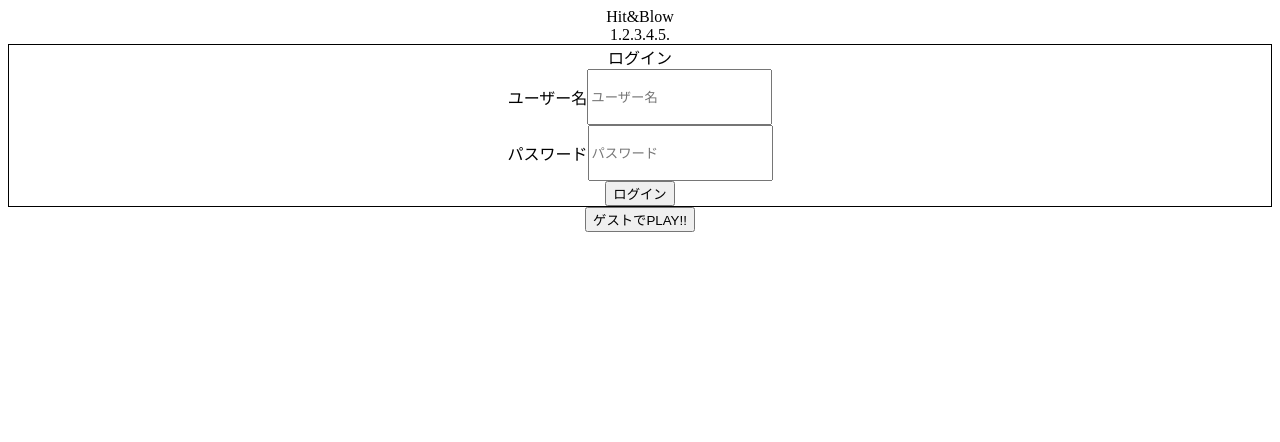
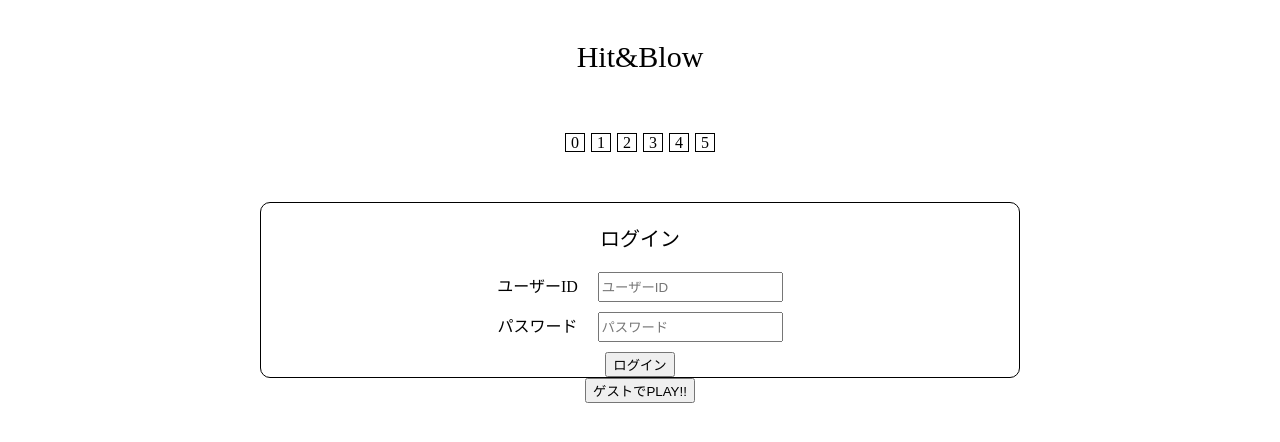
Before and after one commit to pen0914/numbers-game, a React (Create React App) app: page / in a window 1280 px wide. Shown: the top 442 px of the page. Built offline with nearby package versions, Linux system fonts and the light colour scheme.

Commit message:
login部分のCSS

```diff
--- /dev/null
+++ b/src/components/molecules/AfterLoginPart.jsx
@@ -0,0 +1,19 @@
+import styled from "styled-components";
+
+import { useSettingUser } from "../../hooks/useSettingUser";
+import { PlayButton } from "../atoms/PlayButton";
+
+export const AfterLoginPart = (props) => {
+  const { className } = props;
+  const { userData } = useSettingUser();
+  return (
+    <SDiv className={className}>
+      <div>こんにちは{userData}さん!!</div>
+      <PlayButton>PLAY!!</PlayButton>
+    </SDiv>
+  );
+};
+
+const SDiv = styled.div`
+  border: solid 1px black;
+`;
--- a/src/components/molecules/LoginPart.jsx
+++ b/src/components/molecules/LoginPart.jsx
@@ -4,7 +4,8 @@ import styled from "styled-components";
 import { LoginButton } from "../atoms/LoginButton";
 import { useLogin } from "../../hooks/useLogin";
 
-export const LoginPart = () => {
+export const LoginPart = (props) => {
+  const { setLogin, className } = props;
   const { login } = useLogin();
   const [user, setUser] = useState({
     id: "",
@@ -23,24 +24,24 @@ export const LoginPart = () => {
     }));
 
   const onClickLogin = () => {
-    login(user);
+    login({ user, setLogin });
   };
 
   return (
-    <SDiv>
-      <div>ログイン</div>
+    <SDiv className={className}>
+      <SP>ログイン</SP>
       <div>
         <SInputDiv>
-          <p>ユーザー名</p>
-          <input
-            placeholder="ユーザー名"
+          ユーザーID
+          <SInput
+            placeholder="ユーザーID"
             value={user.id}
             onChange={onChangeUserId}
           />
         </SInputDiv>
         <SInputDiv>
-          <p>パスワード</p>
-          <input
+          パスワード
+          <SInput
             placeholder="パスワード"
             value={user.pass}
             onChange={onChangeUserPass}
@@ -54,9 +55,22 @@ export const LoginPart = () => {
 
 const SDiv = styled.div`
   border: solid 1px black;
+  border-radius: 10px;
+`;
+
+const SP = styled.p`
+  font-size: 20px;
 `;
 
 const SInputDiv = styled.div`
   display: flex;
   justify-content: center;
+  text-align: center;
+  line-height: 30px;
+  height: 30px;
+  margin: 10px 0;
 `;
+
+const SInput = styled.input`
+  margin-left: 20px;
+`;
--- a/src/components/pages/Login.jsx
+++ b/src/components/pages/Login.jsx
@@ -1,14 +1,27 @@
+import { useState } from "react";
 import styled from "styled-components";
 
 import { PlayButton } from "../atoms/PlayButton";
+import { AfterLoginPart } from "../molecules/AfterLoginPart";
 import { LoginPart } from "../molecules/LoginPart";
 
 export const Login = () => {
+  const [login, setLogin] = useState(false);
+  const array = [0, 1, 2, 3, 4, 5];
   return (
     <SDiv>
-      <div>Hit&Blow</div>
-      <div>1.2.3.4.5.</div>
-      <LoginPart />
+      <STitle>Hit&Blow</STitle>
+      <SImage>
+        {array.map((a) => {
+          return <SCard>{a}</SCard>;
+        })}
+      </SImage>
+      {login ? (
+        <SAfterLoginPart />
+      ) : (
+        <SLoginPart setLogin={setLogin} />
+      )}
+
       <PlayButton>ゲストでPLAY!!</PlayButton>
     </SDiv>
   );
@@ -17,3 +30,27 @@ export const Login = () => {
 const SDiv = styled.div`
   text-align: center;
 `;
+
+const STitle = styled.p`
+  font-size: 30px;
+  padding: 10px 0;
+`;
+
+const SImage = styled.div`
+  margin: 50px 0;
+`;
+
+const SCard = styled.span`
+  border: solid 1px black;
+  padding: 0 5px;
+  margin: 0 3px;
+`;
+
+const SAfterLoginPart = styled(AfterLoginPart)`
+  width: 60%;
+`;
+
+const SLoginPart = styled(LoginPart)`
+  margin: 0 auto;
+  width: 60%;
+`;
--- a/src/hooks/useLogin.jsx
+++ b/src/hooks/useLogin.jsx
@@ -1,18 +1,17 @@
 import { useCallback } from "react";
-import { useNavigate } from "react-router-dom";
 import { useSettingUser } from "./useSettingUser";
 
 export const useLogin = () => {
   const { setUserData } = useSettingUser();
-  const navigate = useNavigate();
   const data = { id: "1", pass: "1" };
-  const login = useCallback((user) => {
+  const login = useCallback((props) => {
+    const { user, setLogin } = props;
     if (data.id === user.id) {
       if (data.pass === user.pass) {
         const selectData = data.id;
         setUserData(selectData);
+        setLogin(true);
         alert("ログインしました。");
-        navigate("/main");
       } else {
         alert("パスワードが一致しません。");
       }
```
